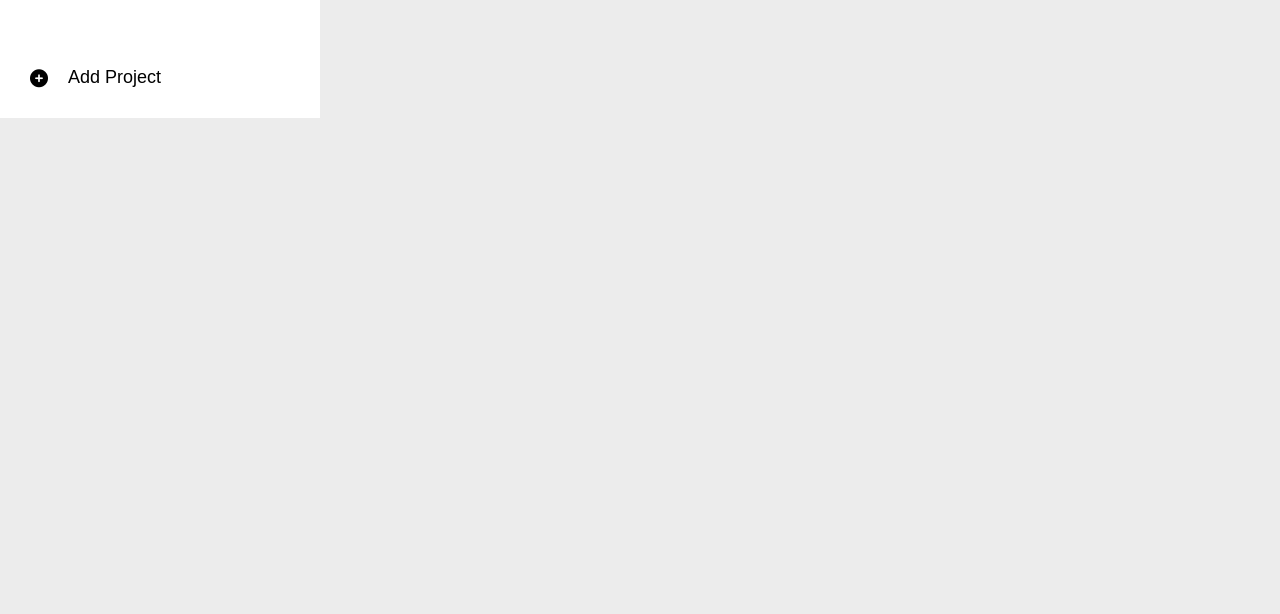
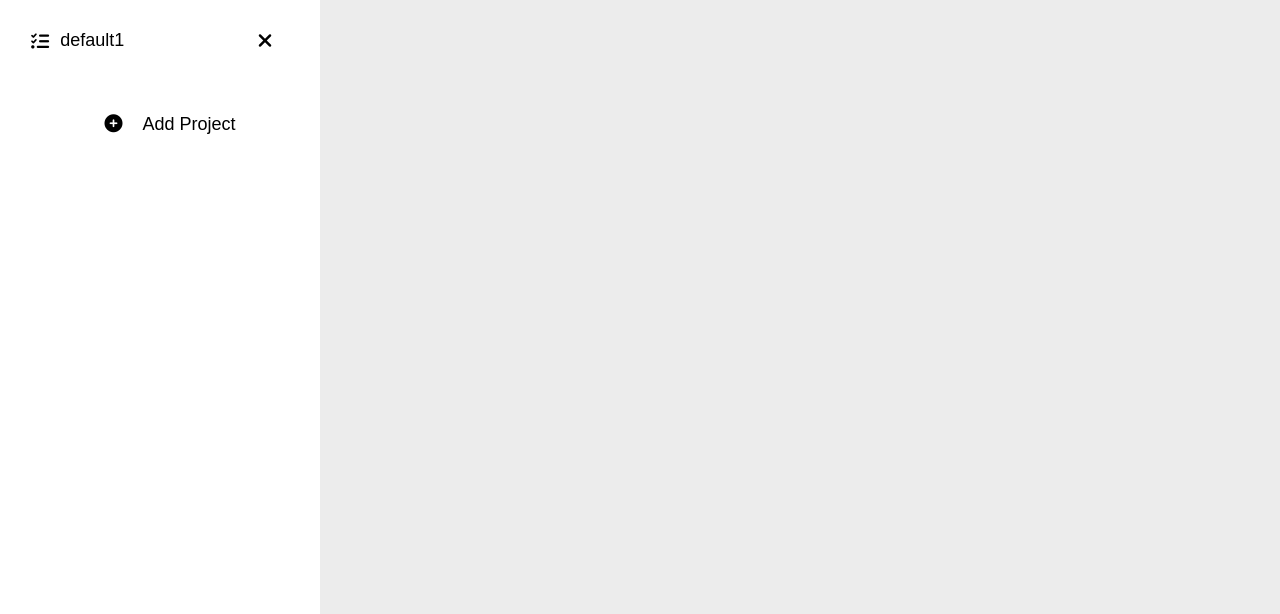
Before and after one commit to Novachaos82/to-do-list, a website built with webpack: page dist/index.html in a window 1280 px wide. Shown: the part 271-885 px from the top of the page. Before the commit the page ends 800 px from the top, so only its background shows below. Built offline with nearby package versions, Linux system fonts and the light colour scheme.

Commit message:
css change and minor bug fixes

```diff
--- a/src/index.js
+++ b/src/index.js
@@ -1,6 +1,6 @@
-import { getDataID, taskEvents } from "./taskConcept";
-import { addProjectToDOM, dataLength, eventListeners } from "./projectConcept";
-import { allTask, displayProject, displayTask } from "./displayDOM";
+import { taskEvents } from "./taskConcept";
+import { addProjectToDOM, eventListeners } from "./projectConcept";
+import { allTask, displayProject } from "./displayDOM";
 import { createProject } from "./factories";
 //import { submit } from "./projectConcept";
 
@@ -16,9 +16,13 @@ if (localStorage.getItem("projects")) {
   allTask();
 } else {
   console.log("doesn't exist");
+
+  let defaultProject = createProject("0", "default1");
+  projectArray.push(defaultProject);
+  addProjectToDOM(0, "default1");
+  displayProject(projectArray);
 }
 
-getDataID();
 eventListeners();
 taskEvents();
 
--- a/src/projectConcept.js
+++ b/src/projectConcept.js
@@ -3,7 +3,6 @@ import { createProject } from "./factories";
 import {
   formModule,
   displayTask,
-  displayProject,
   deleteProject,
   updateTitle,
   addTaskButtonModule,
@@ -45,7 +44,7 @@ const addProjectToArray = () => {
   let projectName = document.getElementById("projectInput").value;
   let projectData = newDataId();
   const newProject = createProject(projectData, projectName);
-  console.log(projectData + "each time");
+
   projectArray.push(newProject);
   localeUpdate();
   addProjectToDOM(projectData, projectName);
--- a/src/taskConcept.js
+++ b/src/taskConcept.js
@@ -1,12 +1,6 @@
 import { projectArray } from ".";
 import { createTask } from "./factories";
-import {
-  allTask,
-  checkTask,
-  deleteTask,
-  displayTask,
-  formModule,
-} from "./displayDOM";
+import { checkTask, deleteTask, formModule } from "./displayDOM";
 import { localeUpdate } from "./storage";
 /*task form button events*/
 const taskEvents = () => {
@@ -18,7 +12,6 @@ const taskEvents = () => {
 
   const submitTaskBtn = document.getElementById("taskSubmitBtn");
   submitTaskBtn.addEventListener("click", (e) => {
-    e.preventDefault();
     addTasktoTaskArray();
     console.log(projectArray[getDataID()].taskArray);
   });
```
Also changed, not shown: src/displayDOM.js (+2 -5 lines), dist/index.html, dist/main.js, dist/style.css.
